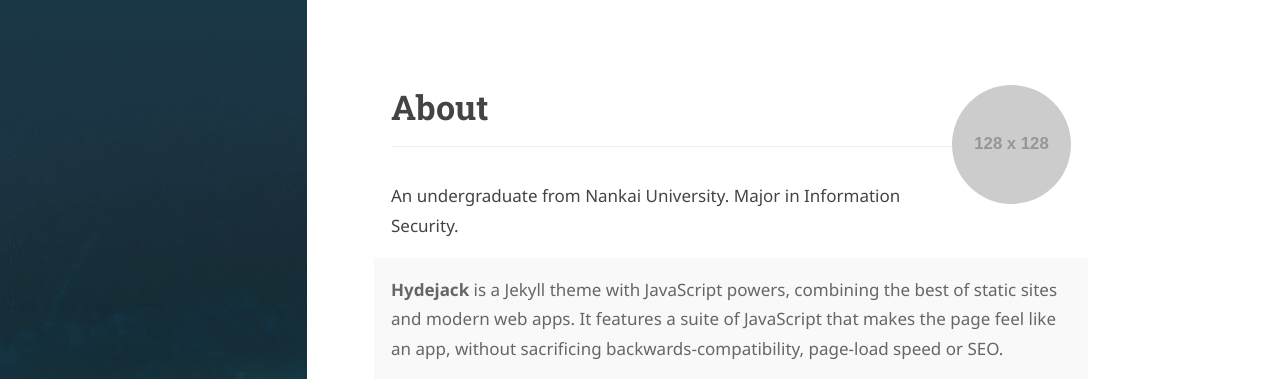
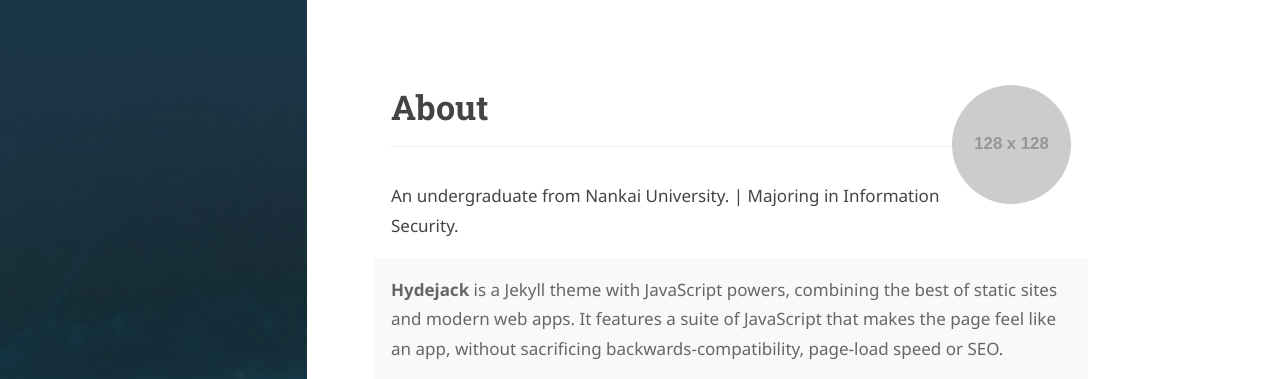
Before and after one commit to fwx2233/fwx2233.github.io, a Jekyll site: the page built from about.md, in a window 1280 px wide and 900 px high. Shown: the top 379 px of the window. Built offline with Jekyll 4.4.1, drawn with Linux system fonts in a browser that asks for light colours; some web fonts are replaced.

Commit message:
修改个人about

```diff
--- a/_data/authors.yml
+++ b/_data/authors.yml
@@ -9,7 +9,8 @@ author1:
   # Markdown enabled, can use multiple paragraphs (enabled by `|`)
   about:             |
     An undergraduate from Nankai University.
-    Major in Information Security.
+                    |
+    Majoring in Information Security.
 
   # This photo will be used in the about section
   picture:
```
